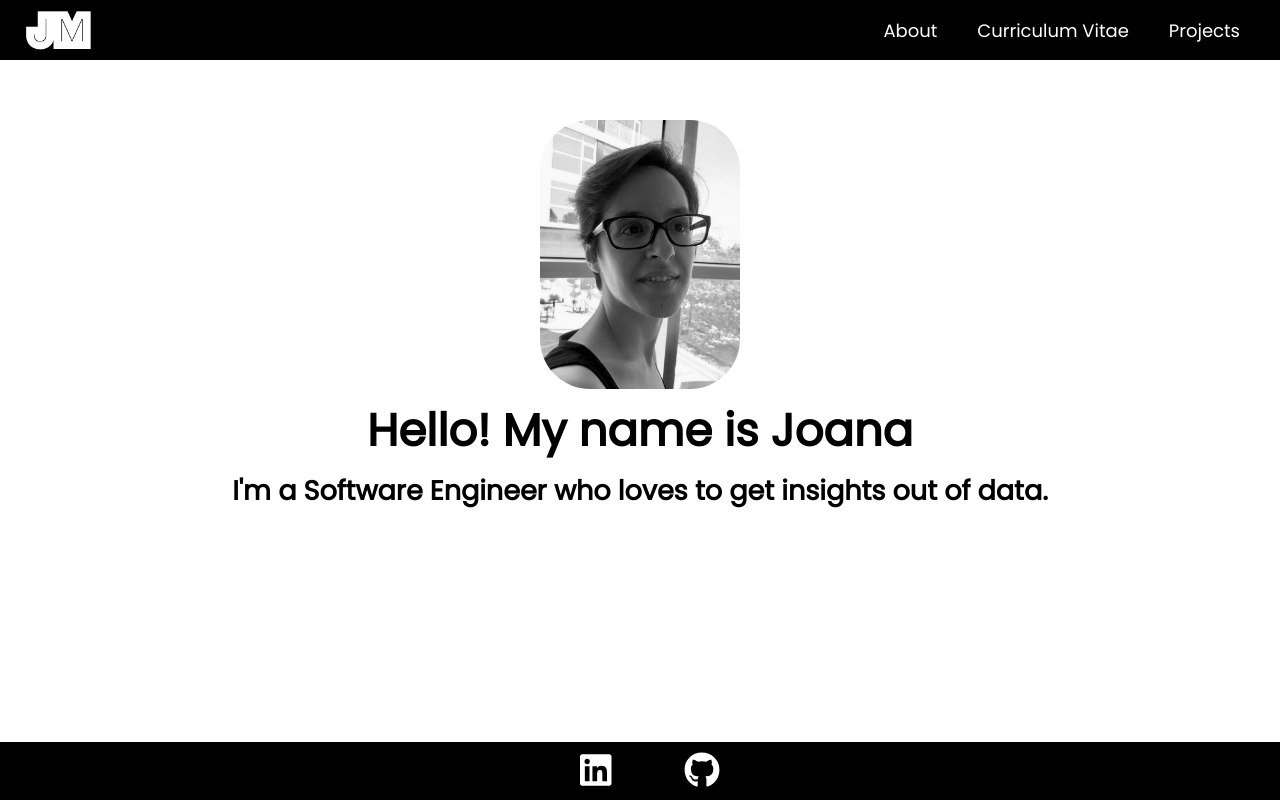
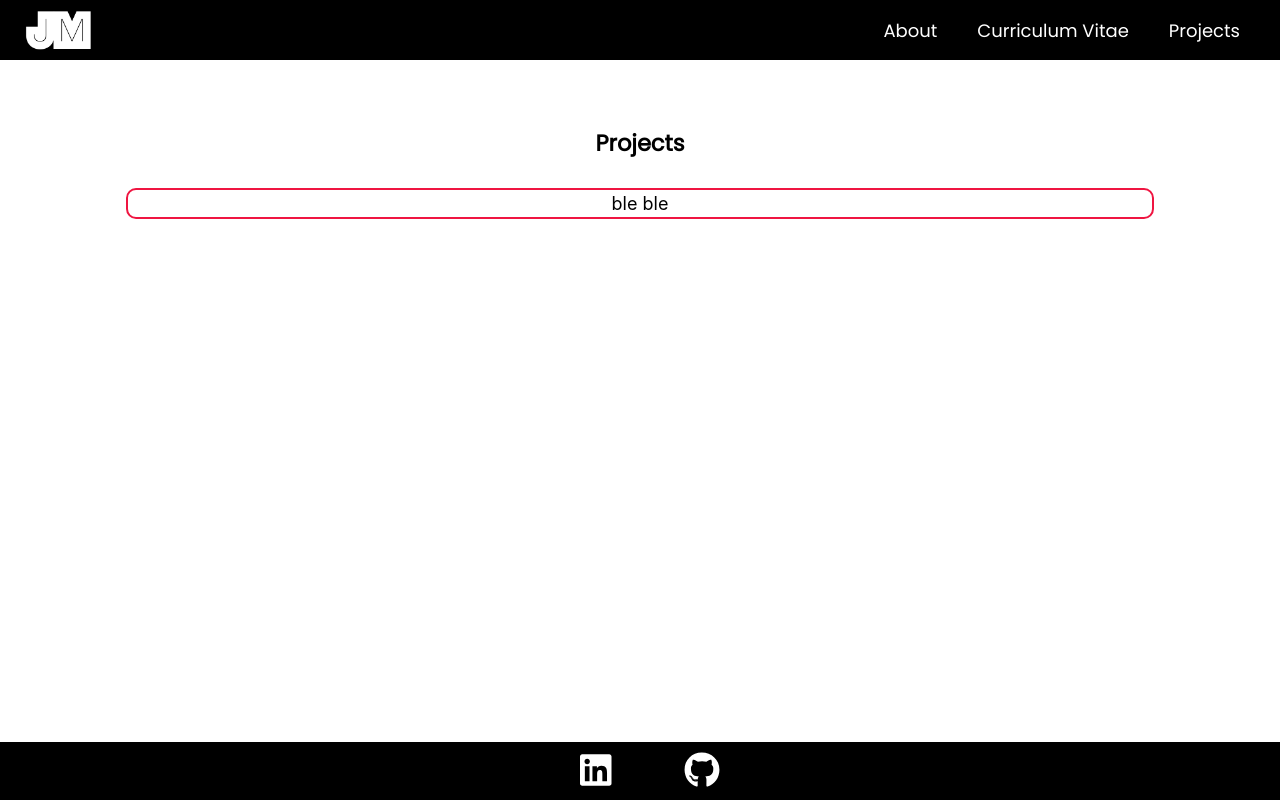
Before and after one commit to jssm/portfolio, a React (Create React App) app: page /projects in a window 1280 px wide. Built offline with nearby package versions, Linux system fonts and the light colour scheme.

Commit message:
Navbar component removed; navbar logic moved to App; Navigation done; New component Thumbnail (WIP)

```diff
--- a/src/components/About/About.css
+++ b/src/components/About/About.css
@@ -3,7 +3,7 @@
   width: 200px;
 }
 
-.header-container {
+.about-container {
   margin: 50px;
   display: flex;
   flex-direction: column;
@@ -11,6 +11,6 @@
   align-items: center;
 }
 
-.header-text {
+.about-text {
   text-align: center;
 }
--- a/src/components/About/About.js
+++ b/src/components/About/About.js
@@ -6,18 +6,16 @@ import photo_image from "../../images/photo.jpeg";
 //This component is simple enough to just have a render() method,
 //so it can be a funcional component (simply return the JSX code to render)
 
-function Header() {
+function About() {
   return (
-    <div className="header-container">
+    <div className="about-container">
       <img src={photo_image} className="my-photo" alt="JM" />
-      <div className="header-text">
-        <h2 className="header-grid-hello">Hello! My name is Joana</h2>
-        <h4 className="header-grid-description">
-          I'm a Software Engineer who loves to get insights out of data.
-        </h4>
+      <div className="about-text">
+        <h2>Hello! My name is Joana</h2>
+        <h4>I'm a Software Engineer who loves to get insights out of data.</h4>
       </div>
     </div>
   );
 }
 
-export default Header;
+export default About;
--- a/src/components/App/App.css
+++ b/src/components/App/App.css
@@ -72,3 +72,48 @@ a:visited {
 a:hover {
   color: #ef1541;
 }
+
+.large-test-chunk {
+  background-color: red;
+  height: 1000px;
+}
+
+/* Nav bar stuff */
+.nav-bar {
+  background-color: #000;
+  position: fixed; /* Set the navbar to fixed position */
+  top: 0; /* Position the navbar at the top of the page */
+  width: 100%; /* Full width */
+  display: flex;
+  justify-content: space-between;
+  align-items: center;
+  padding: 10px;
+}
+
+.nav-bar-items {
+  width: 35%;
+  display: flex;
+  justify-content: flex-end;
+  padding-right: 30px;
+}
+
+.nav-bar-item {
+  padding: 0px 20px;
+  font-family: "Poppins", sans-serif;
+  text-align: center;
+}
+
+.logo {
+  padding-left: 15px;
+  width: 67px;
+  height: 40px;
+}
+
+/* thumbnail rail */
+.thumbnail-rail {
+  margin: 50px 0px;
+  display: flex;
+  flex-direction: column;
+  justify-content: space-around;
+  align-items: center;
+}
--- a/src/components/App/App.js
+++ b/src/components/App/App.js
@@ -1,9 +1,15 @@
 import React from "react";
-import NavBar from "../NavBar/NavBar";
+// Import components
+import CurriculumVitae from "../CurriculumVitae/CurriculumVitae";
+import Projects from "../Projects/Projects";
 import About from "../About/About";
-import Body from "../Body/Body";
 import Footer from "../Footer/Footer";
+// Import css
 import "./App.css";
+// Import nav bar image
+import logo_image from "../../images/white_logo.png";
+// Import the BrowserRouter, Route and Link components
+import { BrowserRouter, Switch, Route, Link } from "react-router-dom";
 
 class App extends React.Component {
   constructor(props) {
@@ -12,12 +18,37 @@ class App extends React.Component {
 
   render() {
     return (
-      <div>
-        <NavBar />
-        <About />
-        {/* <Body /> */}
-        <Footer />
-      </div>
+      <BrowserRouter>
+        <div>
+          <div className="nav-bar">
+            <img src={logo_image} className="logo" alt="Logo JM" />
+            <div className="nav-bar-items">
+              {/* Set up the Links */}
+              <Link to="/" className="nav-bar-item">
+                About
+              </Link>
+              <Link to="/curriculum-vitae" className="nav-bar-item">
+                Curriculum Vitae
+              </Link>
+              <Link to="/projects" className="nav-bar-item">
+                Projects
+              </Link>
+            </div>
+          </div>
+          <Switch>
+            <Route exact path="/">
+              <About />
+            </Route>
+            <Route path="/curriculum-vitae">
+              <CurriculumVitae />
+            </Route>
+            <Route path="/projects">
+              <Projects />
+            </Route>
+          </Switch>
+          <Footer />
+        </div>
+      </BrowserRouter>
     );
   }
 }
--- /dev/null
+++ b/src/components/CurriculumVitae/CurriculumVitae.js
@@ -0,0 +1,29 @@
+import React from "react";
+import "../App/App.css";
+import Thumbnail from "../Thumbnail/Thumbnail";
+
+//This component is simple enough to just have a render() method,
+//so it can be a funcional component (simply return the JSX code to render)
+
+function CurriculumVitae() {
+  return (
+    // Render a Thumbnail component
+    <div className="thumbnail-rail">
+      <h5>CV</h5>
+      <Thumbnail
+        title="bla bla"
+        category="cat 1"
+        description="Lorem ipsum dolor sit amet, consectetur adipiscing elit, sed do eiusmod tempor incididunt ut labore et dolore magna aliqua. Ut enim ad minim veniam, quis nostrud exercitation ullamco laboris nisi ut aliquip ex ea commodo consequat. Duis aute irure dolor in reprehenderit in voluptate velit esse cillum dolore eu fugiat nulla pariatur. Excepteur sint occaecat cupidatat non proident, sunt in culpa qui officia deserunt mollit anim id est laborum."
+        link="test link"
+      />
+      <Thumbnail
+        title="bli bli"
+        category="cat 2"
+        description="Lorem ipsum dolor sit amet, consectetur adipiscing elit, sed do eiusmod tempor incididunt ut labore et dolore magna aliqua. Ut enim ad minim veniam, quis nostrud exercitation ullamco laboris nisi ut aliquip ex ea commodo consequat. Duis aute irure dolor in reprehenderit in voluptate velit esse cillum dolore eu fugiat nulla pariatur. Excepteur sint occaecat cupidatat non proident, sunt in culpa qui officia deserunt mollit anim id est laborum."
+        link="test link"
+      />
+    </div>
+  );
+}
+
+export default CurriculumVitae;
--- a/src/components/NavBar/NavBar.css
+++ /dev/null
@@ -1,29 +0,0 @@
-.nav-bar {
-  background-color: #000;
-  position: fixed; /* Set the navbar to fixed position */
-  top: 0; /* Position the navbar at the top of the page */
-  width: 100%; /* Full width */
-  display: flex;
-  justify-content: space-between;
-  align-items: center;
-  padding: 10px;
-}
-
-.nav-bar-items {
-  width: 35%;
-  display: flex;
-  justify-content: flex-end;
-  padding-right: 30px;
-}
-
-.nav-bar-item {
-  padding: 0px 20px;
-  font-family: "Poppins", sans-serif;
-  text-align: center;
-}
-
-.logo {
-  padding-left: 15px;
-  width: 67px;
-  height: 40px;
-}
--- a/src/components/NavBar/NavBar.js
+++ /dev/null
@@ -1,28 +0,0 @@
-import React from "react";
-import logo_image from "../../images/white_logo.png";
-// Import the BrowserRouter, Route and Link components
-import { BrowserRouter, Route, Link } from "react-router-dom";
-// Import css files
-import "../App/App.css";
-import "./NavBar.css";
-
-function NavBar() {
-  return (
-    <div className="nav-bar">
-      <img src={logo_image} className="logo" alt="Logo JM" />
-      <div className="nav-bar-items">
-        <a href="" className="nav-bar-item">
-          About
-        </a>
-        <a href="" className="nav-bar-item">
-          Curriculum Vitae
-        </a>
-        <a href="" className="nav-bar-item">
-          Projects
-        </a>
-      </div>
-    </div>
-  );
-}
-
-export default NavBar;
--- /dev/null
+++ b/src/components/Projects/Projects.js
@@ -0,0 +1,18 @@
+import React from "react";
+import "../App/App.css";
+import Thumbnail from "../Thumbnail/Thumbnail";
+
+//This component is simple enough to just have a render() method,
+//so it can be a funcional component (simply return the JSX code to render)
+
+function Projects() {
+  return (
+    // Render a Thumbnail component
+    <div className="thumbnail-rail">
+      <h5>Projects</h5>
+      <Thumbnail title="ble ble" category="" description="" link="" />
+    </div>
+  );
+}
+
+export default Projects;
--- /dev/null
+++ b/src/components/Thumbnail/Thumbnail.css
@@ -0,0 +1,27 @@
+.project {
+  width: 80%;
+  margin: 20px 0px;
+  border: 2px solid #ef1541;
+  border-radius: 10px;
+}
+
+/* for the children of the elements of class project */
+.project > * {
+  padding: 0px 10px;
+}
+
+.project-title {
+  text-align: center;
+}
+
+.project-category {
+  text-align: center;
+}
+
+.project-description {
+  text-align: justify;
+}
+
+.project-link {
+  text-align: center;
+}
--- /dev/null
+++ b/src/components/Thumbnail/Thumbnail.js
@@ -0,0 +1,21 @@
+import React from "react"; // Import the Component component from React
+import { Link } from "react-router-dom"; // Import the Link component
+import "../App/App.css";
+import "../Thumbnail/Thumbnail.css";
+
+//This component is simple enough to just have a render() method,
+//so it can be a funcional component (simply return the JSX code to render);
+//props are passed as parameter
+
+function Thumbnail(props) {
+  return (
+    <div className="project">
+      <div className="project-title">{props.title}</div>
+      <div className="project-category">{props.category}</div>
+      <div className="project-description">{props.description}</div>
+      <div className="project-link">{props.link}</div>
+    </div>
+  );
+}
+
+export default Thumbnail;
```
